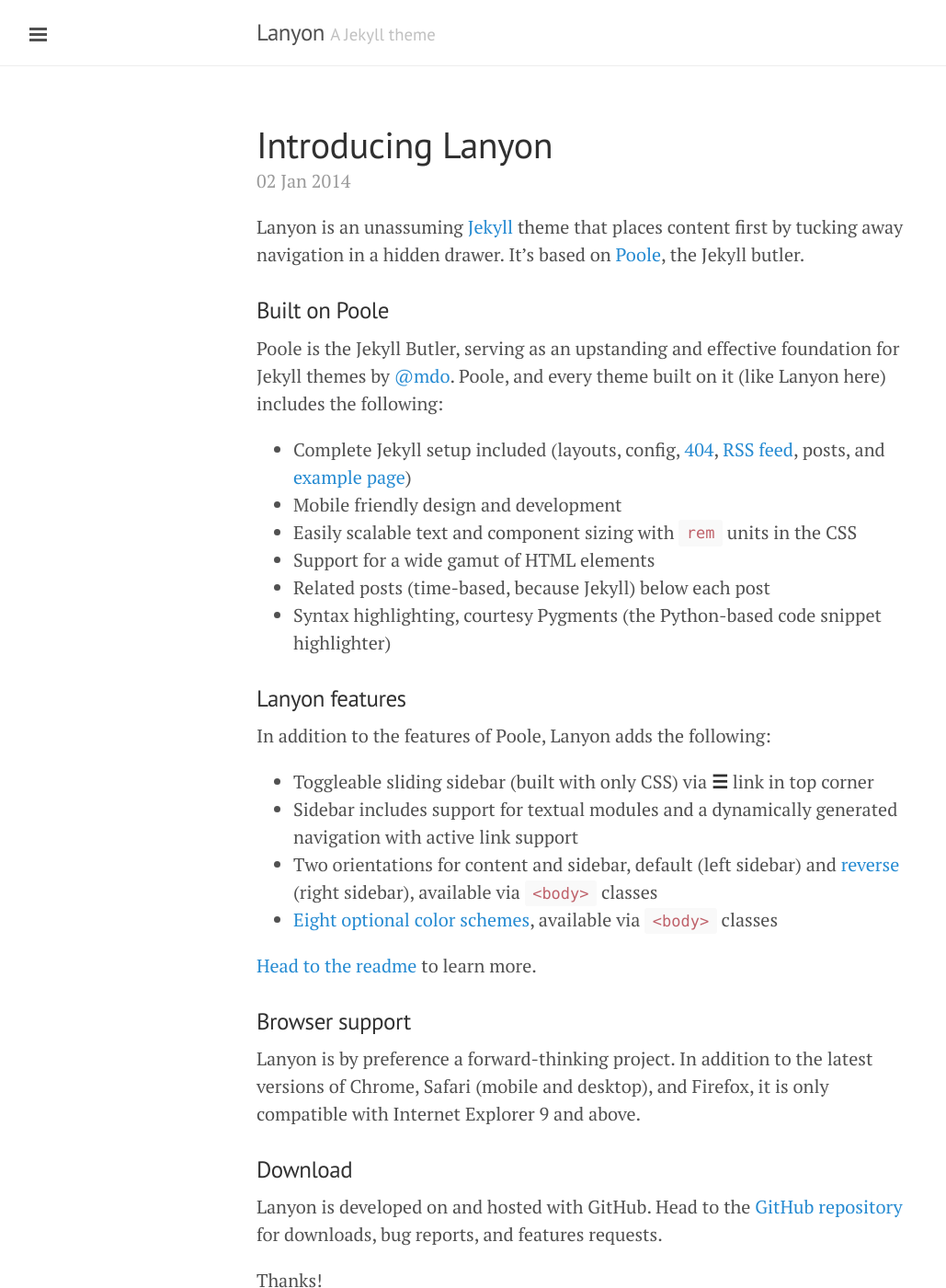
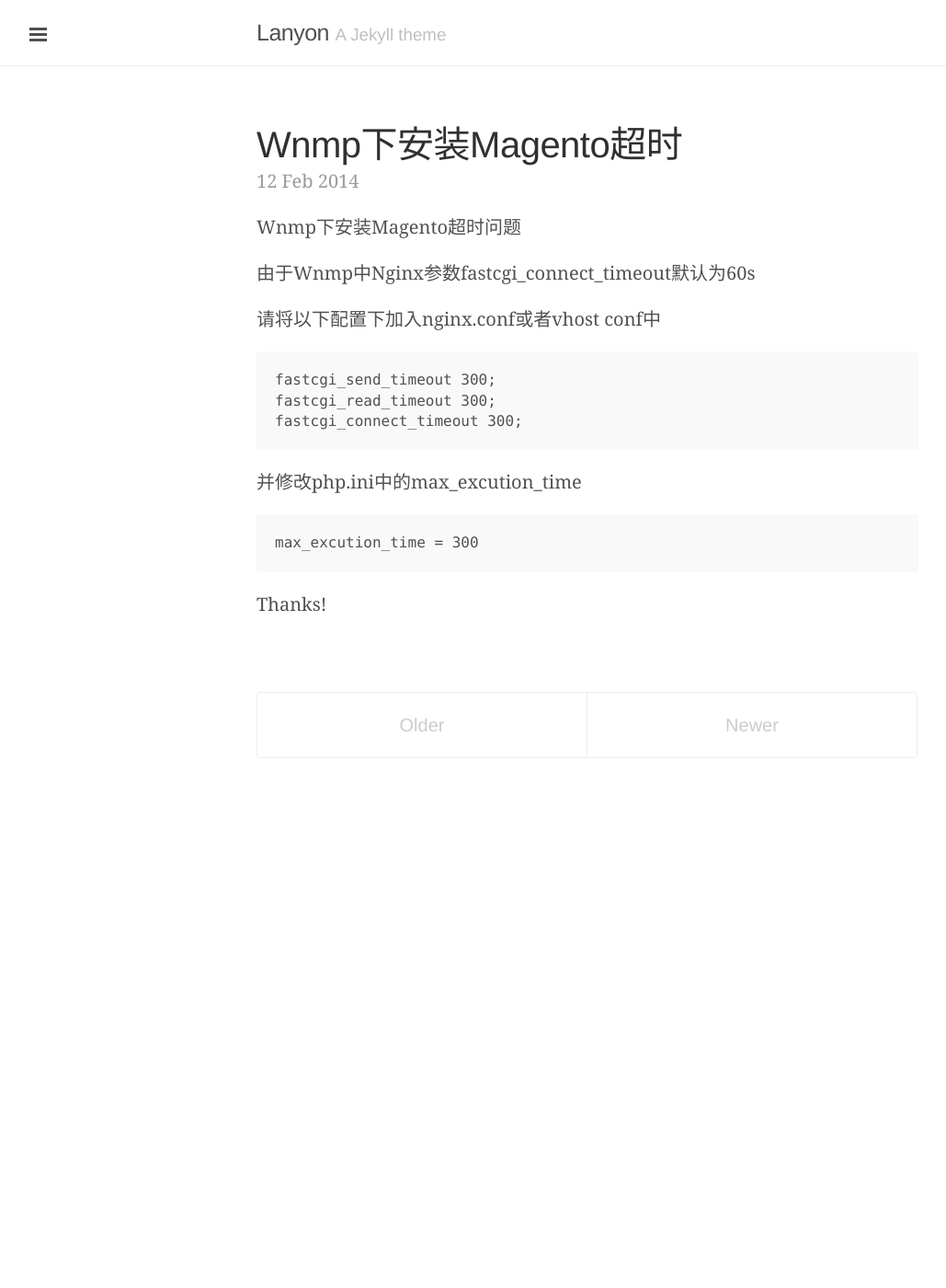
Before and after one commit to JackieZhou791/jackiezhou791.github.com, a Jekyll site: the page built from index.html, in a window 1280 px wide and 1400 px high. Shown: the whole window at 92% size, without its empty margins (1-1030 px from the left). Built offline with Jekyll 4.4.1, drawn with Linux system fonts in a browser that asks for light colours; Markdown is read by kramdown in place of the engine named in the settings; the list of posts is cut into pages by our own code; some of the changed text lies outside the part shown.

```diff
--- a/_includes/head.html
+++ b/_includes/head.html
@@ -18,7 +18,7 @@
   <link rel="stylesheet" href="{{ site.baseurl }}public/css/poole.css">
   <link rel="stylesheet" href="{{ site.baseurl }}public/css/syntax.css">
   <link rel="stylesheet" href="{{ site.baseurl }}public/css/lanyon.css">
-  <link rel="stylesheet" href="http://fonts.googleapis.com/css?family=PT+Serif:400,400italic,700%7CPT+Sans:400">
+<!--   <link rel="stylesheet" href="http://fonts.googleapis.com/css?family=PT+Serif:400,400italic,700%7CPT+Sans:400"> -->
 
   <!-- Icons -->
   <link rel="apple-touch-icon-precomposed" sizes="144x144" href="{{ site.baseurl }}public/apple-touch-icon-precomposed.png">
--- a/_posts/2013-12-31-whats-jekyll.md
+++ /dev/null
@@ -1,12 +0,0 @@
----
-layout: post
-title: What's Jekyll?
----
-
-[Jekyll](http://jekyllrb.com) is a static site generator, an open-source tool for creating simple yet powerful websites of all shapes and sizes. From [the project's readme](https://github.com/mojombo/jekyll/blob/master/README.markdown):
-
-  > Jekyll is a simple, blog aware, static site generator. It takes a template directory [...] and spits out a complete, static website suitable for serving with Apache or your favorite web server. This is also the engine behind GitHub Pages, which you can use to host your project’s page or blog right here from GitHub.
-
-It's an immensely useful tool and one we encourage you to use here with Hyde.
-
-Find out more by [visiting the project on GitHub](https://github.com/mojombo/jekyll).
--- a/_posts/2014-01-01-example-content.md
+++ /dev/null
@@ -1,122 +0,0 @@
----
-layout: post
-title: Example content
----
-
-
-<div class="message">
-  Howdy! This is an example blog post that shows several types of HTML content supported in this theme.
-</div>
-
-Cum sociis natoque penatibus et magnis <a href="#">dis parturient montes</a>, nascetur ridiculus mus. *Aenean eu leo quam.* Pellentesque ornare sem lacinia quam venenatis vestibulum. Sed posuere consectetur est at lobortis. Cras mattis consectetur purus sit amet fermentum.
-
-> Curabitur blandit tempus porttitor. Nullam quis risus eget urna mollis ornare vel eu leo. Nullam id dolor id nibh ultricies vehicula ut id elit.
-
-Etiam porta **sem malesuada magna** mollis euismod. Cras mattis consectetur purus sit amet fermentum. Aenean lacinia bibendum nulla sed consectetur.
-
-## Inline HTML elements
-
-HTML defines a long list of available inline tags, a complete list of which can be found on the [Mozilla Developer Network](https://developer.mozilla.org/en-US/docs/Web/HTML/Element).
-
-- **To bold text**, use `<strong>`.
-- *To italicize text*, use `<em>`.
-- Abbreviations, like <abbr title="HyperText Markup Langage">HTML</abbr> should use `<abbr>`, with an optional `title` attribute for the full phrase.
-- Citations, like <cite>&mdash; Mark otto</cite>, should use `<cite>`.
-- <del>Deleted</del> text should use `<del>` and <ins>inserted</ins> text should use `<ins>`.
-- Superscript <sup>text</sup> uses `<sup>` and subscript <sub>text</sub> uses `<sub>`.
-
-Most of these elements are styled by browsers with few modifications on our part.
-
-## Heading
-
-Vivamus sagittis lacus vel augue rutrum faucibus dolor auctor. Duis mollis, est non commodo luctus, nisi erat porttitor ligula, eget lacinia odio sem nec elit. Morbi leo risus, porta ac consectetur ac, vestibulum at eros.
-
-### Code
-
-Cum sociis natoque penatibus et magnis dis `code element` montes, nascetur ridiculus mus.
-
-{% highlight js %}
-// Example can be run directly in your JavaScript console
-
-// Create a function that takes two arguments and returns the sum of those arguments
-var adder = new Function("a", "b", "return a + b");
-
-// Call the function
-adder(2, 6);
-// > 8
-{% endhighlight %}
-
-Aenean lacinia bibendum nulla sed consectetur. Etiam porta sem malesuada magna mollis euismod. Fusce dapibus, tellus ac cursus commodo, tortor mauris condimentum nibh, ut fermentum massa.
-
-### Lists
-
-Cum sociis natoque penatibus et magnis dis parturient montes, nascetur ridiculus mus. Aenean lacinia bibendum nulla sed consectetur. Etiam porta sem malesuada magna mollis euismod. Fusce dapibus, tellus ac cursus commodo, tortor mauris condimentum nibh, ut fermentum massa justo sit amet risus.
-
-* Praesent commodo cursus magna, vel scelerisque nisl consectetur et.
-* Donec id elit non mi porta gravida at eget metus.
-* Nulla vitae elit libero, a pharetra augue.
-
-Donec ullamcorper nulla non metus auctor fringilla. Nulla vitae elit libero, a pharetra augue.
-
-1. Vestibulum id ligula porta felis euismod semper.
-2. Cum sociis natoque penatibus et magnis dis parturient montes, nascetur ridiculus mus.
-3. Maecenas sed diam eget risus varius blandit sit amet non magna.
-
-Cras mattis consectetur purus sit amet fermentum. Sed posuere consectetur est at lobortis.
-
-<dl>
-  <dt>HyperText Markup Language (HTML)</dt>
-  <dd>The language used to describe and define the content of a Web page</dd>
-
-  <dt>Cascading Style Sheets (CSS)</dt>
-  <dd>Used to describe the appearance of Web content</dd>
-
-  <dt>JavaScript (JS)</dt>
-  <dd>The programming language used to build advanced Web sites and applications</dd>
-</dl>
-
-Integer posuere erat a ante venenatis dapibus posuere velit aliquet. Morbi leo risus, porta ac consectetur ac, vestibulum at eros. Nullam quis risus eget urna mollis ornare vel eu leo.
-
-### Tables
-
-Aenean lacinia bibendum nulla sed consectetur. Lorem ipsum dolor sit amet, consectetur adipiscing elit.
-
-<table>
-  <thead>
-    <tr>
-      <th>Name</th>
-      <th>Upvotes</th>
-      <th>Downvotes</th>
-    </tr>
-  </thead>
-  <tfoot>
-    <tr>
-      <td>Totals</td>
-      <td>21</td>
-      <td>23</td>
-    </tr>
-  </tfoot>
-  <tbody>
-    <tr>
-      <td>Alice</td>
-      <td>10</td>
-      <td>11</td>
-    </tr>
-    <tr>
-      <td>Bob</td>
-      <td>4</td>
-      <td>3</td>
-    </tr>
-    <tr>
-      <td>Charlie</td>
-      <td>7</td>
-      <td>9</td>
-    </tr>
-  </tbody>
-</table>
-
-Nullam id dolor id nibh ultricies vehicula ut id elit. Sed posuere consectetur est at lobortis. Nullam quis risus eget urna mollis ornare vel eu leo.
-
------
-
-Want to see something else added? <a href="https://github.com/poole/poole/issues/new">Open an issue.</a>
--- a/_posts/2014-01-02-introducing-lanyon.md
+++ /dev/null
@@ -1,38 +0,0 @@
----
-layout: post
-title: Introducing Lanyon
----
-
-Lanyon is an unassuming [Jekyll](http://jekyllrb.com) theme that places content first by tucking away navigation in a hidden drawer. It's based on [Poole](http://getpoole.com), the Jekyll butler.
-
-### Built on Poole
-
-Poole is the Jekyll Butler, serving as an upstanding and effective foundation for Jekyll themes by [@mdo](https://twitter.com/mdo). Poole, and every theme built on it (like Lanyon here) includes the following:
-
-* Complete Jekyll setup included (layouts, config, [404](/404), [RSS feed](/atom.xml), posts, and [example page](/about))
-* Mobile friendly design and development
-* Easily scalable text and component sizing with `rem` units in the CSS
-* Support for a wide gamut of HTML elements
-* Related posts (time-based, because Jekyll) below each post
-* Syntax highlighting, courtesy Pygments (the Python-based code snippet highlighter)
-
-### Lanyon features
-
-In addition to the features of Poole, Lanyon adds the following:
-
-* Toggleable sliding sidebar (built with only CSS) via **☰** link in top corner
-* Sidebar includes support for textual modules and a dynamically generated navigation with active link support
-* Two orientations for content and sidebar, default (left sidebar) and [reverse](https://github.com/poole/lanyon#reverse-layout) (right sidebar), available via `<body>` classes
-* [Eight optional color schemes](https://github.com/poole/lanyon#themes), available via `<body>` classes
-
-[Head to the readme](https://github.com/poole/lanyon#readme) to learn more.
-
-### Browser support
-
-Lanyon is by preference a forward-thinking project. In addition to the latest versions of Chrome, Safari (mobile and desktop), and Firefox, it is only compatible with Internet Explorer 9 and above.
-
-### Download
-
-Lanyon is developed on and hosted with GitHub. Head to the <a href="https://github.com/poole/lanyon">GitHub repository</a> for downloads, bug reports, and features requests.
-
-Thanks!
```
Also changed, not shown: _posts/2014-02-12-Wnmp下安装Magento超时.md (added, +24 -0 lines).
